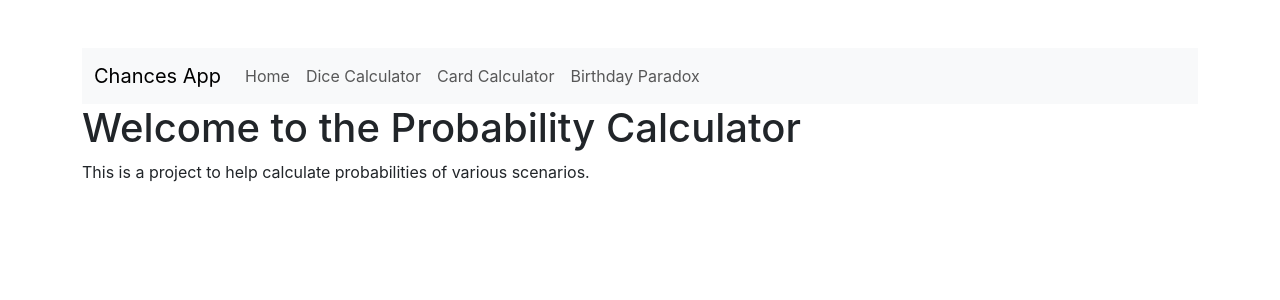
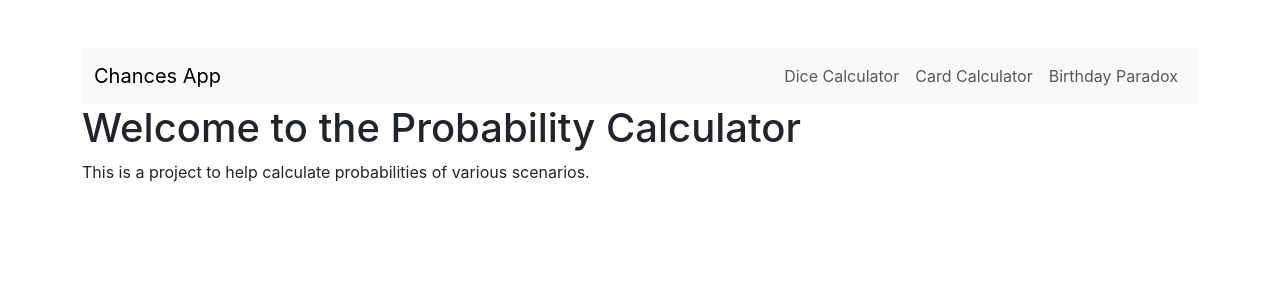
Before and after one commit to jefcollier/Chances, a React (Create React App) app in the folder chances-app/: page / in a window 1280 px wide. Shown: the top 300 px of the page. Built offline with nearby package versions, Linux system fonts and the light colour scheme.

Commit message:
feat: Refine navigation bar layout

```diff
--- a/chances-app/src/components/NavigationBar.js
+++ b/chances-app/src/components/NavigationBar.js
@@ -10,10 +10,7 @@ const NavigationBar = () => {
           <span className="navbar-toggler-icon"></span>
         </button>
         <div className="collapse navbar-collapse" id="navbarNav">
-          <ul className="navbar-nav">
-            <li className="nav-item">
-              <Link className="nav-link" to="/">Home</Link>
-            </li>
+          <ul className="navbar-nav ms-auto">
             <li className="nav-item">
               <Link className="nav-link" to="/dice">Dice Calculator</Link>
             </li>
```
